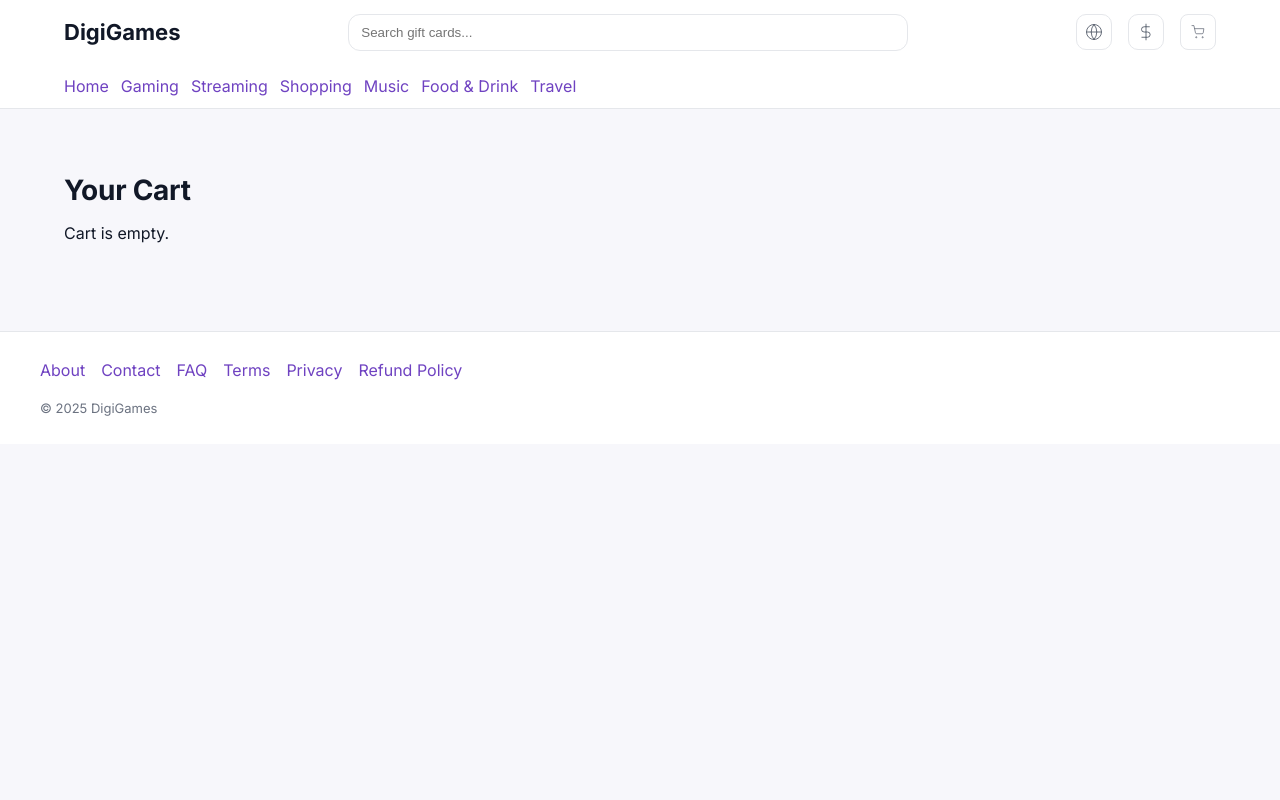
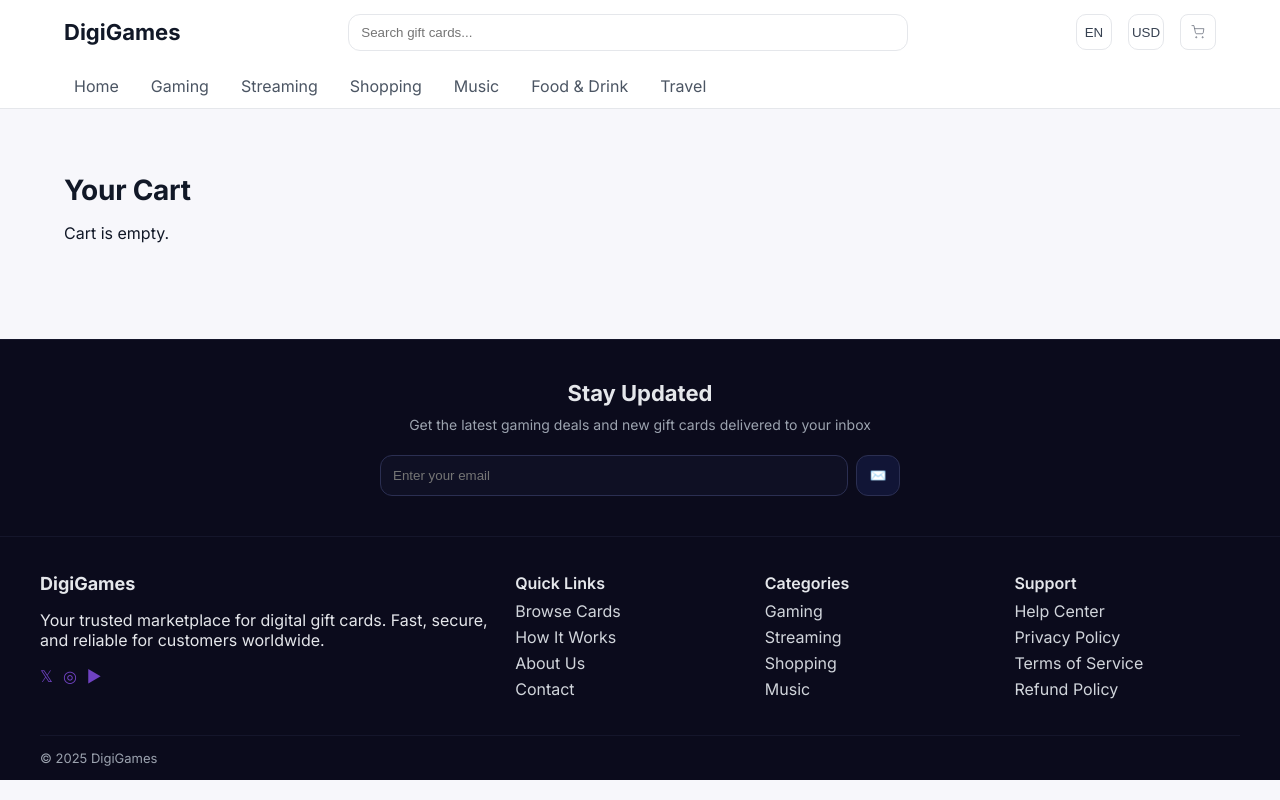
Before and after one commit to Digigames1/digi-backend, a React (Vite) app in the folder frontend/: page /cart in a window 1280 px wide. Built offline with nearby package versions, Linux system fonts and the light colour scheme.

Commit message:
feat: add footer and header menus

```diff
--- a/frontend/src/components/Footer.tsx
+++ b/frontend/src/components/Footer.tsx
@@ -1,18 +1,57 @@
 import { Link } from "react-router-dom";
+
 export default function Footer(){
   return (
-    <footer style={{background:"#fff",borderTop:"1px solid var(--card-border)",marginTop:40}}>
-      <div className="container" style={{padding:"28px 0", display:"grid", gap:12}}>
-        <nav style={{display:"flex",gap:16,flexWrap:"wrap"}}>
-          <Link to="/about">About</Link>
-          <Link to="/contact">Contact</Link>
-          <Link to="/faq">FAQ</Link>
-          <Link to="/terms">Terms</Link>
-          <Link to="/privacy">Privacy</Link>
-          <Link to="/refunds">Refund Policy</Link>
-        </nav>
-        <div style={{color:"var(--muted)",fontSize:13, paddingTop:8}}>© 2025 DigiGames</div>
-      </div>
+    <footer className="footer">
+      <section className="nl">
+        <div className="container nl-inner">
+          <div className="nl-title">Stay Updated</div>
+          <div className="nl-sub">Get the latest gaming deals and new gift cards delivered to your inbox</div>
+          <form className="nl-form" onSubmit={(e)=>e.preventDefault()}>
+            <input placeholder="Enter your email" type="email" required/>
+            <button aria-label="Subscribe">✉️</button>
+          </form>
+        </div>
+      </section>
+
+      <section className="container footer-grid">
+        <div>
+          <div className="f-brand">DigiGames</div>
+          <p className="muted">Your trusted marketplace for digital gift cards. Fast, secure, and reliable for customers worldwide.</p>
+          <div className="soc">
+            <a href="#" aria-label="X">𝕏</a><a href="#" aria-label="Instagram">◎</a><a href="#" aria-label="YouTube">►</a>
+          </div>
+        </div>
+        <div>
+          <div className="f-title">Quick Links</div>
+          <nav className="f-list">
+            <Link to="/browse">Browse Cards</Link>
+            <Link to="/how-it-works">How It Works</Link>
+            <Link to="/about">About Us</Link>
+            <Link to="/contact">Contact</Link>
+          </nav>
+        </div>
+        <div>
+          <div className="f-title">Categories</div>
+          <nav className="f-list">
+            <Link to="/gaming">Gaming</Link>
+            <Link to="/streaming">Streaming</Link>
+            <Link to="/shopping">Shopping</Link>
+            <Link to="/music">Music</Link>
+          </nav>
+        </div>
+        <div>
+          <div className="f-title">Support</div>
+          <nav className="f-list">
+            <Link to="/help">Help Center</Link>
+            <Link to="/privacy">Privacy Policy</Link>
+            <Link to="/terms">Terms of Service</Link>
+            <Link to="/refunds">Refund Policy</Link>
+          </nav>
+        </div>
+      </section>
+
+      <div className="container f-copy">© 2025 DigiGames</div>
     </footer>
   );
 }
--- a/frontend/src/components/Header.tsx
+++ b/frontend/src/components/Header.tsx
@@ -1,25 +1,37 @@
 import { Link, NavLink } from "react-router-dom";
-import GlobeIcon from "./icons/GlobeIcon";
-import CurrencyIcon from "./icons/CurrencyIcon";
 import CartIcon from "./icons/CartIcon";
+import { LanguageMenu, CurrencyMenu } from "./menus/LanguageCurrencyMenu";
+import { useEffect, useState } from "react";
+import { totalCount } from "../store/cart";
 
 export default function Header(){
+  const [lang,setLang] = useState("EN");
+  const [cur,setCur] = useState("USD");
+  const [count,setCount] = useState(0);
+
+  useEffect(()=>{
+    setCount(totalCount());
+    const i = setInterval(()=>setCount(totalCount()), 800); // simple polling localStorage
+    return ()=> clearInterval(i);
+  },[]);
+
   return (
     <header className="topbar">
       <div className="container topbar-inner">
         <Link to="/" className="brand">DigiGames</Link>
-
-        <div className="search">
-          <input placeholder="Search gift cards..." aria-label="Search gift cards" />
-        </div>
-
-        <nav className="topnav" aria-label="Top">
-          <button className="icon-btn" aria-label="Language"><GlobeIcon/></button>
-          <button className="icon-btn" aria-label="Currency"><CurrencyIcon/></button>
-          <Link to="/cart" className="icon-btn" aria-label="Cart"><CartIcon/></Link>
+        <div className="search"><input placeholder="Search gift cards..." /></div>
+        <nav className="topnav" aria-label="Actions">
+          <LanguageMenu value={lang} onChange={setLang}/>
+          <CurrencyMenu value={cur} onChange={setCur}/>
+          <Link to="/cart" className="icon-btn badge" aria-label="Cart">
+            <CartIcon/>
+            {count>0 && <span className="badge-dot">{count}</span>}
+          </Link>
         </nav>
       </div>
-      <div className="container" style={{display:"flex",gap:12,alignItems:"center",height:44}}>
+
+      {/* lower navigation row only categories */}
+      <div className="container topcats">
         <NavLink to="/" end>Home</NavLink>
         <NavLink to="/gaming">Gaming</NavLink>
         <NavLink to="/streaming">Streaming</NavLink>
--- /dev/null
+++ b/frontend/src/components/menus/LanguageCurrencyMenu.tsx
@@ -0,0 +1,38 @@
+import { useState, useEffect, useRef } from "react";
+
+const LANGS = ["EN","UA","PL","DE"];
+const CURRENCIES = ["USD","EUR","UAH","CAD","AUD","PLN"];
+
+function useDropdown(){
+  const [open,setOpen] = useState(false);
+  const ref = useRef<HTMLDivElement>(null);
+  useEffect(()=>{
+    const onClick = (e:MouseEvent)=> { if(ref.current && !ref.current.contains(e.target as Node)) setOpen(false); };
+    window.addEventListener("click", onClick);
+    return ()=> window.removeEventListener("click", onClick);
+  },[]);
+  return { open, setOpen, ref };
+}
+
+export function LanguageMenu({value,onChange}:{value:string;onChange:(v:string)=>void}){
+  const {open,setOpen,ref} = useDropdown();
+  return (
+    <div className="dd" ref={ref}>
+      <button className="icon-btn" onClick={()=>setOpen(!open)} aria-label="Language">{value}</button>
+      {open && <div className="dd-menu">{LANGS.map(l=>(
+        <button key={l} onClick={()=>{onChange(l); setOpen(false);}}>{l}</button>
+      ))}</div>}
+    </div>
+  );
+}
+export function CurrencyMenu({value,onChange}:{value:string;onChange:(v:string)=>void}){
+  const {open,setOpen,ref} = useDropdown();
+  return (
+    <div className="dd" ref={ref}>
+      <button className="icon-btn" onClick={()=>setOpen(!open)} aria-label="Currency">{value}</button>
+      {open && <div className="dd-menu">{CURRENCIES.map(c=>(
+        <button key={c} onClick={()=>{onChange(c); setOpen(false);}}>{c}</button>
+      ))}</div>}
+    </div>
+  );
+}
--- a/frontend/src/store/cart.ts
+++ b/frontend/src/store/cart.ts
@@ -1,4 +1,29 @@
-export type Item={name:string,price:string,img?:string};
-const key="dg_cart";
-export const getCart=():Item[]=>{try{return JSON.parse(localStorage.getItem(key)||"[]")}catch{return []}};
-export const setCart=(v:Item[])=>localStorage.setItem(key,JSON.stringify(v));
+export type Item = { id: string; name: string; price: number; img?: string; qty: number };
+const KEY = "dg_cart_v1";
+
+export const getCart = (): Item[] => {
+  try { return JSON.parse(localStorage.getItem(KEY) || "[]"); } catch { return []; }
+};
+export const setCart = (items: Item[]) => localStorage.setItem(KEY, JSON.stringify(items));
+
+export const addToCart = (item: Omit<Item,"qty"> & { qty?: number }) => {
+  const cart = getCart();
+  const idx = cart.findIndex(i => i.id === item.id);
+  if (idx === -1) cart.push({ ...item, qty: item.qty ?? 1 });
+  else cart[idx].qty += item.qty ?? 1;
+  setCart(cart);
+};
+export const removeFromCart = (id: string) => {
+  const cart = getCart().filter(i => i.id !== id);
+  setCart(cart);
+};
+export const setQty = (id: string, qty: number) => {
+  const cart = getCart();
+  const it = cart.find(i => i.id === id);
+  if (!it) return;
+  it.qty = Math.max(1, qty);
+  setCart(cart);
+};
+export const inCart = (id: string) => getCart().some(i => i.id === id);
+export const qtyOf = (id: string) => getCart().find(i => i.id === id)?.qty ?? 0;
+export const totalCount = () => getCart().reduce((s,i)=>s+i.qty,0);
--- a/frontend/src/styles/global.css
+++ b/frontend/src/styles/global.css
@@ -76,3 +76,55 @@ body{
 
 a{ color:var(--brand); text-decoration:none }
 a:hover{ text-decoration:underline }
+
+/* dropdowns */
+.dd{ position:relative }
+.dd-menu{
+  position:absolute; top:44px; right:0; background:#fff; border:1px solid var(--card-border);
+  border-radius:12px; box-shadow:var(--shadow); padding:6px; min-width:120px; z-index:20;
+  display:grid; gap:4px;
+}
+.dd-menu button{ background:#fff; border:0; text-align:left; padding:8px 10px; border-radius:8px; cursor:pointer }
+.dd-menu button:hover{ background:#F3F4F6 }
+
+/* cart badge */
+.badge{ position:relative }
+.badge-dot{
+  position:absolute; top:-6px; right:-6px; background:#111; color:#fff; font-size:11px;
+  min-width:18px; height:18px; display:grid; place-items:center; border-radius:999px; padding:0 4px;
+}
+
+/* second row of header categories */
+.topcats{ display:flex; gap:12px; align-items:center; height:44px; }
+.topcats a{ color:#4b5563; text-decoration:none; padding:8px 10px; border-radius:8px }
+.topcats a:hover{ background:#F3F4F6 }
+
+/* buttons */
+.btn{ border:1px solid var(--card-border); background:#fff; border-radius:10px; padding:8px 12px; font-weight:600; cursor:pointer }
+.btn:hover{ background:#F3F4F6 }
+.btn.primary{ background:#0B0B1C; color:#fff; border-color:#0B0B1C }
+.btn.primary:hover{ opacity:.92 }
+.btn.danger{ background:#C0262D; color:#fff; border-color:#C0262D }
+.btn.danger:hover{ filter:brightness(.96) }
+.btn.sm{ padding:6px 10px }
+.qtyrow{ display:flex; align-items:center; gap:8px; margin-top:8px }
+.qty{ min-width:20px; text-align:center }
+
+/* footer */
+.footer{ background:#0B0B1C; color:#E5E7EB; margin-top:48px }
+.nl{ background:#0B0B1C; border-top:1px solid #15162b; border-bottom:1px solid #15162b }
+.nl-inner{ padding:40px 0; display:grid; gap:10px; text-align:center }
+.nl-title{ font-size:22px; font-weight:700 }
+.nl-sub{ color:#9CA3AF; font-size:14px }
+.nl-form{ margin:12px auto 0; display:flex; gap:8px; width:min(520px,100%) }
+.nl-form input{ flex:1; border:1px solid #2b2f52; background:#0f1024; color:#fff; border-radius:12px; padding:12px }
+.nl-form button{ width:44px; border-radius:12px; border:1px solid #2b2f52; background:#111536; color:#fff; cursor:pointer }
+.footer-grid{ padding:36px 0; display:grid; gap:24px; grid-template-columns: repeat(1,1fr) }
+@media(min-width:900px){ .footer-grid{ grid-template-columns: 2fr 1fr 1fr 1fr } }
+.f-brand{ font-weight:700; font-size:18px; margin-bottom:8px }
+.f-title{ font-weight:600; margin-bottom:8px }
+.f-list{ display:grid; gap:6px }
+.f-list a{ color:#D1D5DB; text-decoration:none }
+.f-list a:hover{ text-decoration:underline }
+.soc{ display:flex; gap:10px; margin-top:8px }
+.f-copy{ color:#9CA3AF; font-size:13px; padding:14px 0; border-top:1px solid #15162b }
```
Also changed, not shown: frontend/src/components/HomePage.tsx (+18 -9 lines).
